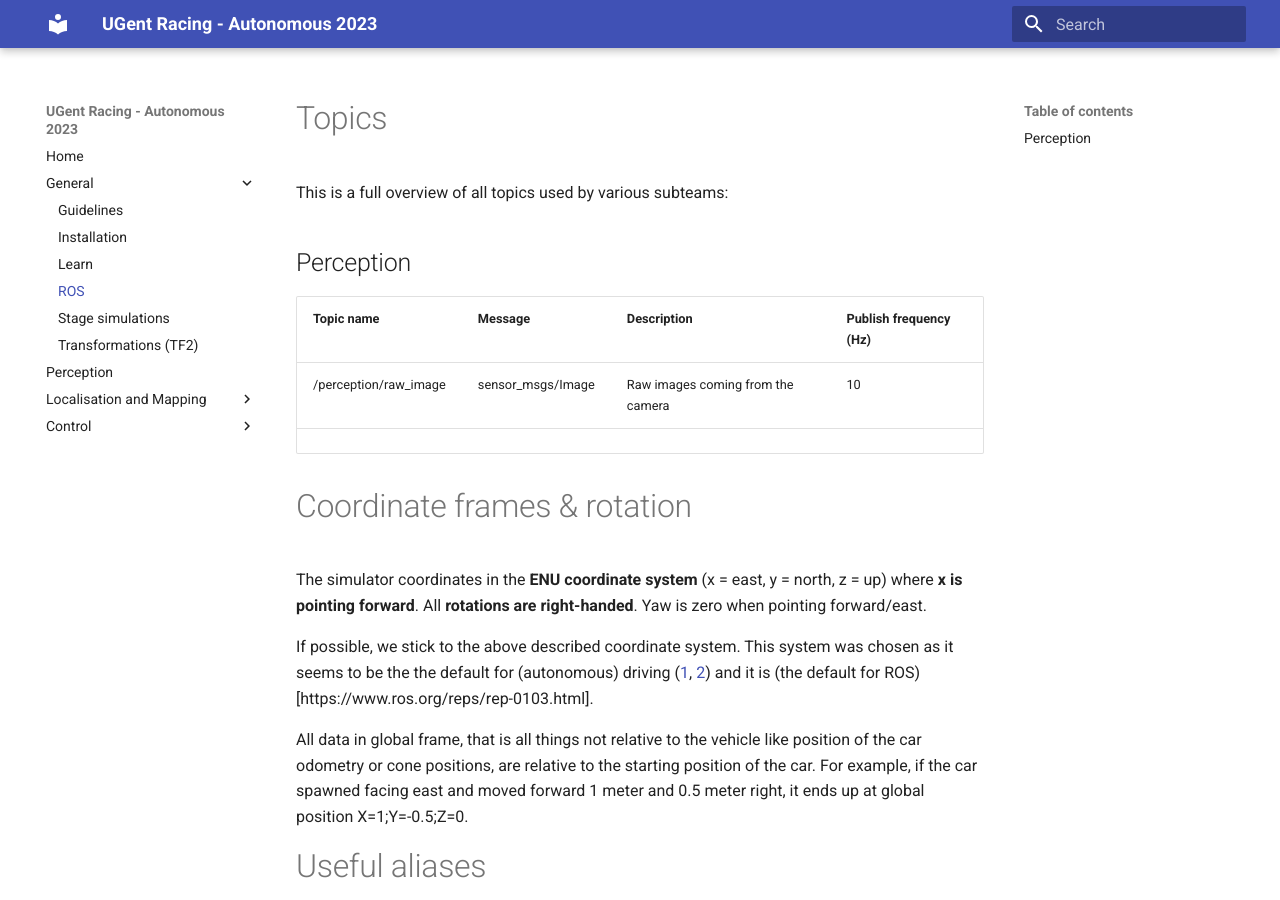
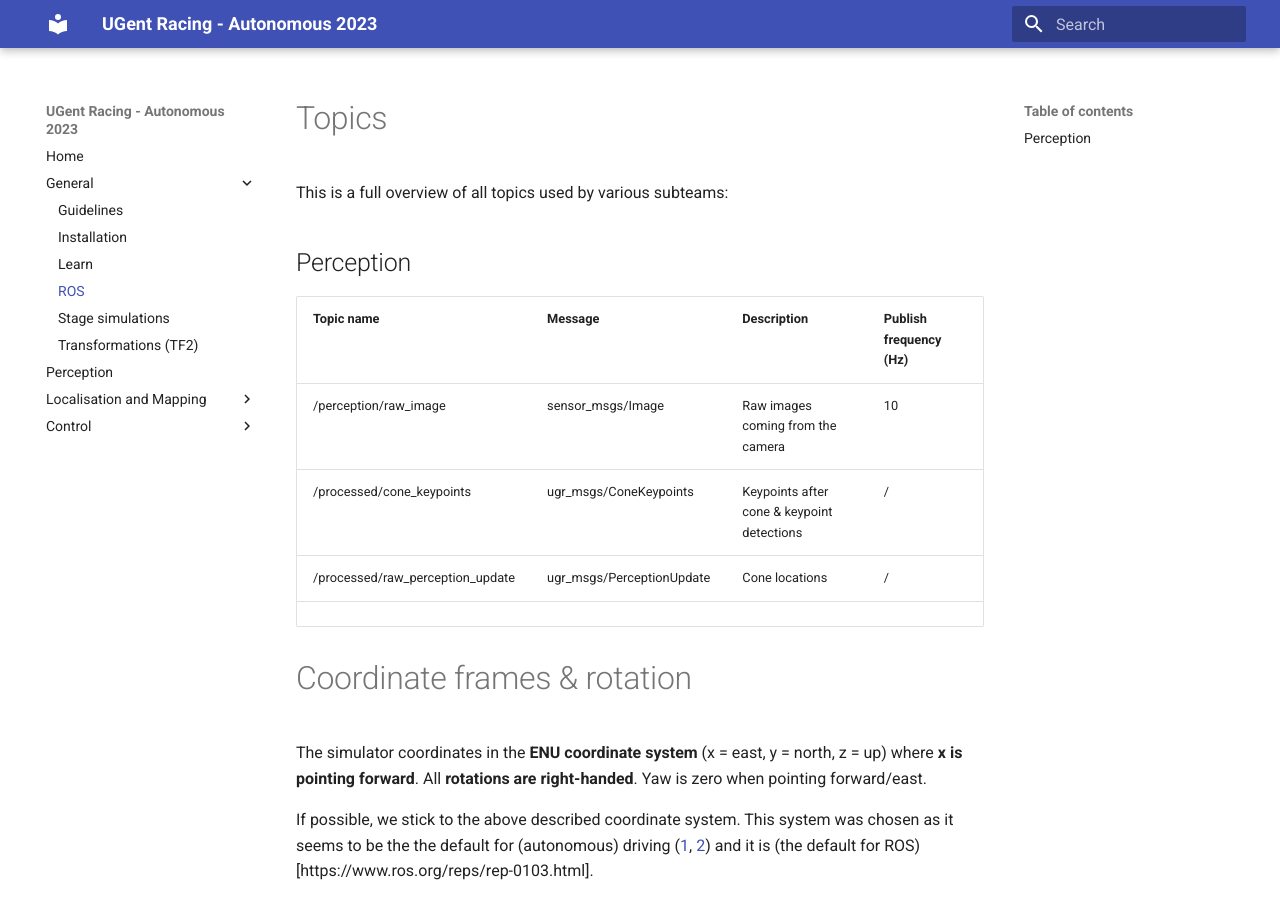
Before and after one commit to michiel-bogaert0/autonomous2023, an MkDocs documentation site: the page built from docs/general/ros.md, in a window 1280 px wide and 900 px high. Built offline with MkDocs 1.6.1 and Material for MkDocs 9.7.7, drawn with Linux system fonts in a browser that asks for light colours.

Commit message:
added topic docs

```diff
--- a/docs/general/ros.md
+++ b/docs/general/ros.md
@@ -6,6 +6,8 @@ This is a full overview of all topics used by various subteams:
 | Topic name | Message | Description | Publish frequency (Hz) |
 |---|---|---|---|
 | /perception/raw_image | sensor_msgs/Image | Raw images coming from the camera  | 10 |
+| /processed/cone_keypoints | ugr_msgs/ConeKeypoints | Keypoints after cone & keypoint detections | / |
+| /processed/raw_perception_update | ugr_msgs/PerceptionUpdate | Cone locations | / |
 |  |  |  |  |
 
 # Coordinate frames & rotation
```
